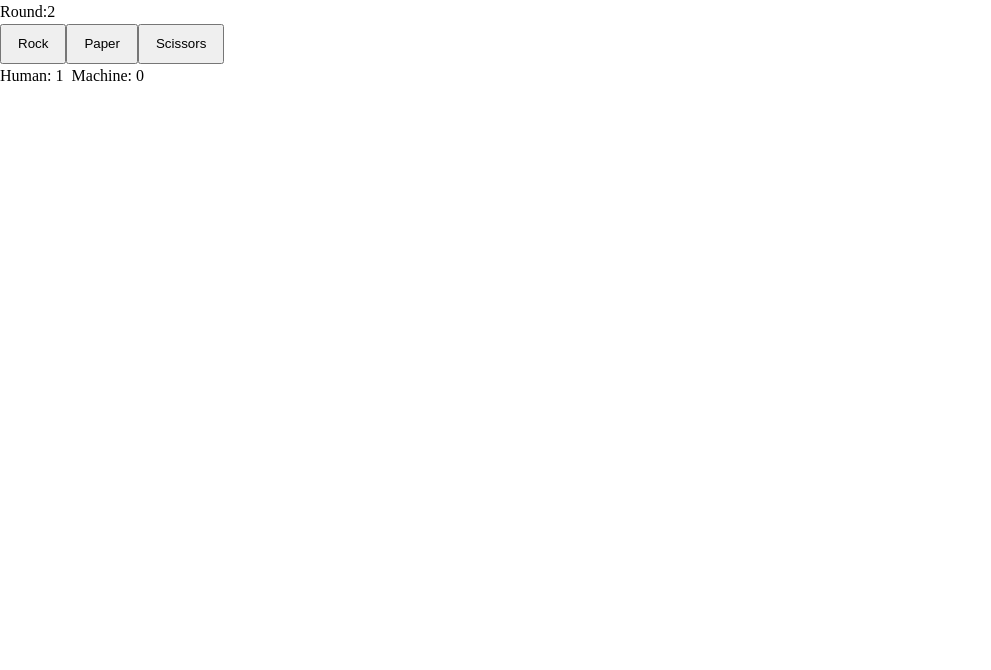
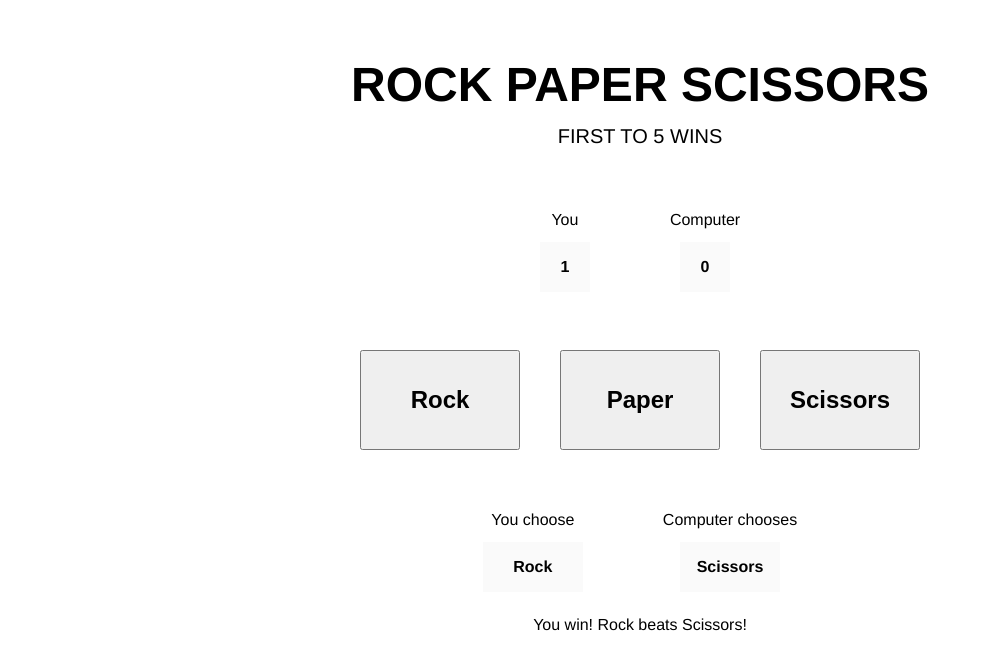
Before and after one commit to jphamtv/odin-rock-paper-scissors, a plain HTML site: page index.html in a window 1280 px wide. Both pictures are taken after a click on the button "Rock". Shown: the whole page, without its empty margins (0-991 px from the left). Drawn offline with Linux system fonts and the light colour scheme.

Commit message:
Add UI and UX functionality

```diff
--- a/index.html
+++ b/index.html
@@ -10,10 +10,23 @@
 </head>
 
 <body>
-  <div class="round-container">
-    <div class="round-wrapper">
-      <div>Round:</div>
-      <div id="current-round">1</div>
+  <header class="header-container">
+    <div class="header-wrapper">
+      <h1>ROCK PAPER SCISSORS</h1>
+      <p>FIRST TO 5 WINS</p>
+    </header>
+  </div>
+  <main>
+    <div class="scoreboard-container">
+      <div class="scoreboard-wrapper">
+        <div class="player-score-wrapper">
+          <div>You</div>
+          <div id="player-score">0</div>
+        </div>
+        <div class="computer-score-wrapper">
+          <div>Computer</div>
+          <div id="computer-score">0</div>
+        </div>
       </div>
     </div>
     <div class="button-container">
@@ -21,18 +34,26 @@
         <button id="rock">Rock</button>
         <button id="paper">Paper</button>
         <button id="scissors">Scissors</button>
-      <div id="announce_game_winner"></div>
+      </div>
+      <div class="game-over-wrapper">
+        <div id="game-winner"></div>
+        <button id="new-game">Play Again</button>
       </div>
     </div>
-  <div class="scoreboard-container">
-    <div class="scoreboard-wrapper">
-      <div>Human:</div>
-      <div id="player-score">0</div>
-      <div>Machine:</div>
-      <div id="computer-score">0</div>
+    <div class="choice-container">
+      <div class="player-choice-wrapper">
+        <div>You choose</div>
+        <div id="player-choice">?</div>
       </div>
-    <div class="announce_round_winner"></div>
+      <div class="computer-choice-wrapper">
+        <div>Computer chooses</div>
+        <div id="computer-choice">?</div>
       </div>
+    </div>
+    <div class="result-container">
+      <div id="round-winner"></div>
+    </div>
+  </main>
 </body>
 
 </html>
--- a/javascript.js
+++ b/javascript.js
@@ -1,9 +1,9 @@
 
-let currentRound = 1;
+// Initialize the scores
 let playerScore = 0;
 let computerScore = 0;
 
-const currentRoundElement = document.getElementById('current-round');
+// Get elements
 const playerScoreElement = document.getElementById('player-score');
 const computerScoreElement = document.getElementById('computer-score');
 
@@ -11,43 +11,58 @@ const rock = document.getElementById('rock');
 const paper = document.getElementById('paper');
 const scissors = document.getElementById('scissors');
 
-rock.addEventListener('click', function(event) {
+const playerChoiceElement = document.getElementById('player-choice');
+const computerChoiceElement = document.getElementById('computer-choice');
+
+const roundWinner = document.getElementById('round-winner');
+const gameWinner = document.getElementById('game-winner');
+
+const buttonWrapper = document.querySelector('.button-wrapper');
+const gameOverWrapper = document.querySelector('.game-over-wrapper');
+const newGameButton = document.getElementById('new-game');
+
+// Set event listeners
+rock.addEventListener('click', function (event) {
   game(event.target.id);
 });
 
-paper.addEventListener('click', function(event) {
+paper.addEventListener('click', function (event) {
   game(event.target.id);
 });
 
-scissors.addEventListener('click', function(event) {
+scissors.addEventListener('click', function (event) {
   game(event.target.id);
 });
 
+
 function getPlayerChoice(buttonId) {
+  // Player's choice will be the id of the button clicked
   const playerChoice = buttonId;
-  console.log(playerChoice);
+
+  // Show the player's choice
+  playerChoiceElement.textContent = playerChoice;
+
   return playerChoice;
 }
 
-// Generate the computer's choice
+
 function getComputerChoice() {
-
+  // Generate a random choice for the computer
   const options = ['rock', 'paper', 'scissors'];
 
-  // Generate a random number for the index
+  // Use random index number to choose one of the options
   let randomnumberber = Math.floor(Math.random() * 3);
-
   let computerChoice = options[randomnumberber];
 
-  console.log(computerChoice)
+  // Show the computer's choice
+  computerChoiceElement.textContent = computerChoice;
 
   return computerChoice;
 }
 
-// Play one round of the game
+
 function playRound(playerSelection, computerSelection) {
-
-  // Algorithm to determine who wins one round of the game
+  // Determine the winner of one round
   if (playerSelection === 'rock' && computerSelection === 'scissors') {
     return "You win! Rock beats Scissors!";
   } else if (playerSelection === 'rock' && computerSelection === 'paper') {
@@ -69,16 +84,40 @@ function playRound(playerSelection, computerSelection) {
   }
 }
 
-/* Play a round on button click, and annunces a
-    winner at the end of the game */
+
+function announceWinner(playerScore, computerScore) {
+  // Check if game is over and if so, announce the winner
+  if (playerScore === 5 || computerScore === 5) {
+
+    // Toggle visibility to announce winner and show Play Again button
+    buttonWrapper.style.display = 'none';
+    gameOverWrapper.style.display = 'flex';
+
+    if (playerScore > computerScore) {
+      return "Congrats! You beat the computer!";
+    } else if (computerScore > playerScore) {
+      return "The computer wins.";
+    } else {
+      return "It's a tie. Neither man or machine has won.";
+    }
+  }
+}
+
+
+
 function game(buttonId) {
+  // Play one round on button click
+
+  // Check if game is over
+  if (playerScore === 5 || computerScore === 5) {
+    return;
+  }
+
   let playerSelection = getPlayerChoice(buttonId);
   let computerSelection = getComputerChoice();
   let result = playRound(playerSelection, computerSelection);
-  currentRound++;
-  console.log(result);
 
-  // Update scores based on result
+  // Update scores based on the result
   if (result === "You win! Rock beats Scissors!"
     || result === "You win! Paper beats Rock!"
     || result === "You win! Scissors beats Paper") {
@@ -88,19 +127,36 @@ function game(buttonId) {
     || result === "You lose! Rock beats Scissors") {
     computerScore++;
   }
-  console.log(`Player: ${playerScore}, Computer: ${computerScore}`)
-  currentRoundElement.textContent = currentRound;
+
+  // Check if game is over and if so, announce winner
+  let winner = announceWinner(playerScore, computerScore)
+
+  // Show the return text on the element
   playerScoreElement.textContent = playerScore;
   computerScoreElement.textContent = computerScore;
+  roundWinner.textContent = result;
+  gameWinner.textContent = winner;
+}
 
-  // Check if game is over and if so, announce winner
-  if (playerScore === 5 || computerScore === 5) {
-    if (playerScore > computerScore) {
-      console.log("Congrats! You beat the computer!");
-    } else if (computerScore > playerScore) {
-      console.log("The computer wins.");
-    } else {
-      console.log("It's a tie. Neither man or machine has won.")
-    }
-  }
-}
+
+newGameButton.addEventListener('click', function () {
+  // Reset the game when Play Again button is clicked
+
+  // Reset scores
+  playerScore = 0;
+  computerScore = 0;
+
+  // Clear choices and winner announcements
+  roundWinner.textContent = '';
+  gameWinner.textContent = '';
+  playerChoiceElement.textContent = '';
+  computerChoiceElement.textContent = '';
+
+  // Toggle visibility to show choice buttons
+  buttonWrapper.style.display = 'flex';
+  gameOverWrapper.style.display = 'none';
+
+  // Update scoreboard and round displays
+  playerScoreElement.textContent = playerScore;
+  computerScoreElement.textContent = computerScore;
+});
--- a/style.css
+++ b/style.css
@@ -4,11 +4,12 @@
   margin: 0;
   padding: 0;
   line-height: 1.5;
-  /* border: 1px dotted red; */
+  /* outline: 1px dotted rgb(255, 123, 123); */
 }
 
 html {
   box-sizing: border-box;
+  font-family: Helvetica, Arial, sans-serif;
 }
 
 *,
@@ -17,22 +18,88 @@ html {
   box-sizing: inherit;
 }
 
-/* Round */
-.round-container {
-  display: flex;
+body {
+  height: 100vh;
 }
 
-.round-wrapper {
+main {
   display: flex;
+  flex-direction: column;
+  align-items: center;
+  justify-content: center;
 }
 
-#round {
-  margin-left: 4px;
+/* header */
+.header-container {
+  display: flex;
+  align-items: center;
+  justify-content: center;
+  height: 200px;
+}
+
+.header-wrapper {
+  display: flex;
+  flex-direction: column;
+  padding: 20px;
+  width: 800px;
+  text-align: center;
+}
+
+h1 {
+  font-size: 48px;
+}
+
+p {
+  font-size: 20px;
+}
+
+
+/* Scoreboard */
+.scoreboard-container {
+  display: flex;
+  align-items: center;
+  justify-content: center;
+  height: 100px;
+  width: 800px;
+}
+
+.scoreboard-wrapper {
+  display: flex;
+  align-items: center;
+  justify-content: center;
+}
+
+.player-score-wrapper,
+.computer-score-wrapper {
+  display: flex;
+  flex-direction: column;
+  align-items: center;
+  justify-content: center;
+  margin: 10px 40px;
+}
+
+
+#player-score,
+#computer-score {
+  display: flex;
+  align-items: center;
+  justify-content: center;
+  height: 50px;
+  width: 50px;
+  margin-top: 10px;
+  background-color: rgb(250, 250, 250);
+  text-align: center;
+  font-weight: bold;
 }
 
 /* Buttons */
 .button-container {
   display: flex;
+  align-items: center;
+  justify-content: center;
+  flex-direction: column;
+  height: 200px;
+  width: 800px;
 }
 
 .button-wrapper {
@@ -41,22 +108,75 @@ html {
 
 button {
   padding: 8px 16px;
+  height: 100px;
+  width: 160px;
+  margin: 20px;
+  font-weight: bold;
+  font-size: 24px;
 }
 
-/* Scoreboard */
-.scoreboard-container {
+.game-over-wrapper {
+  display: none;
+  flex-direction: column;
+  align-items: center;
+}
+
+#game-winner {
+  font-size: 24px;
+  font-weight: bold;
+}
+
+#new-game {
+  height: 80px;
+  width: 200px;
+  margin: 20px;
+  font-weight: bold;
+  font-size: 16px;
+  font-size: 20px;
+}
+
+/* Choice */
+.choice-container {
+  display: flex;
+  align-items: center;
+  justify-content: center;
+  height: 100px;
+  width: 800px;
+}
+
+.player-choice-wrapper,
+.computer-choice-wrapper {
+  display: flex;
+  flex-direction: column;
+  align-items: center;
+  justify-content: center;
+  margin: 10px 40px;
+}
+
+#player-choice,
+#computer-choice {
+  display: flex;
+  align-items: center;
+  justify-content: center;
+  height: 50px;
+  width: 100px;
+  margin-top: 10px;
+  background-color: rgb(250, 250, 250);
+  text-align: center;
+  text-transform: capitalize;
+  font-weight: bold;
+}
+
+/* Results */
+.result-container {
+  display: flex;
+  flex-direction: column;
+  align-items: center;
+  justify-content: center;
+  height: 50px;
+  width: 800px;
+}
+
+.result-wrapper {
   display: flex;
 }
-
-.scoreboard-wrapper {
-  display: flex;
-}
-
-#player-score {
-  margin-left: 4px;
-  margin-right: 8px;
-}
-
-#computer-score {
-  margin-left: 4px;
-}
```
Lines whose indentation alone changed are shown as unchanged.
